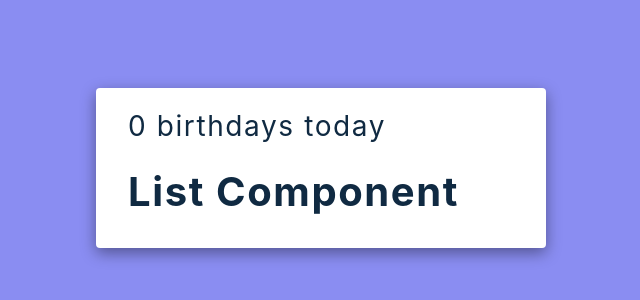
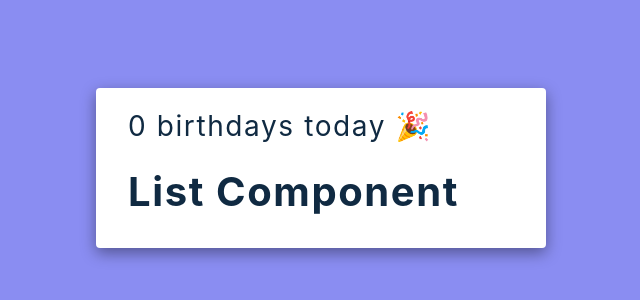
Before and after one commit to austindflatt/Birthday_Reminder_App, a React (Create React App) app: page / in a window 1280 px wide. Shown: the part 232-532 px from the top of the page, without its empty margins (319-959 px from the left). Built offline with nearby package versions, Linux system fonts and the light colour scheme.

Commit message:
fixed class to className

```diff
--- a/src/App.js
+++ b/src/App.js
@@ -6,8 +6,8 @@ import './App.css';
 function App() {
   return (
     <main>
-      <section class="container">
-        <h3>0 birthdays today</h3>
+      <section className="container">
+        <h3>0 birthdays today 🎉</h3>
         <List />
       </section>
     </main>
```
